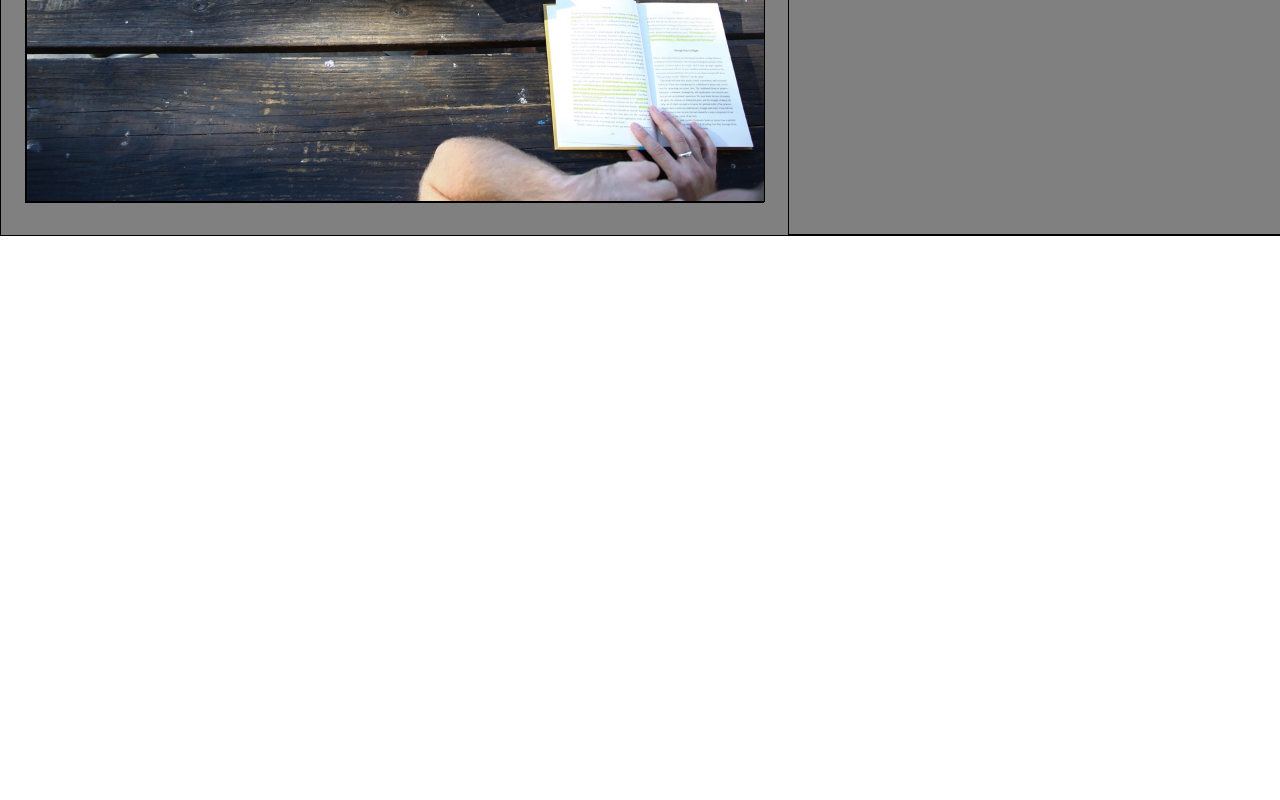
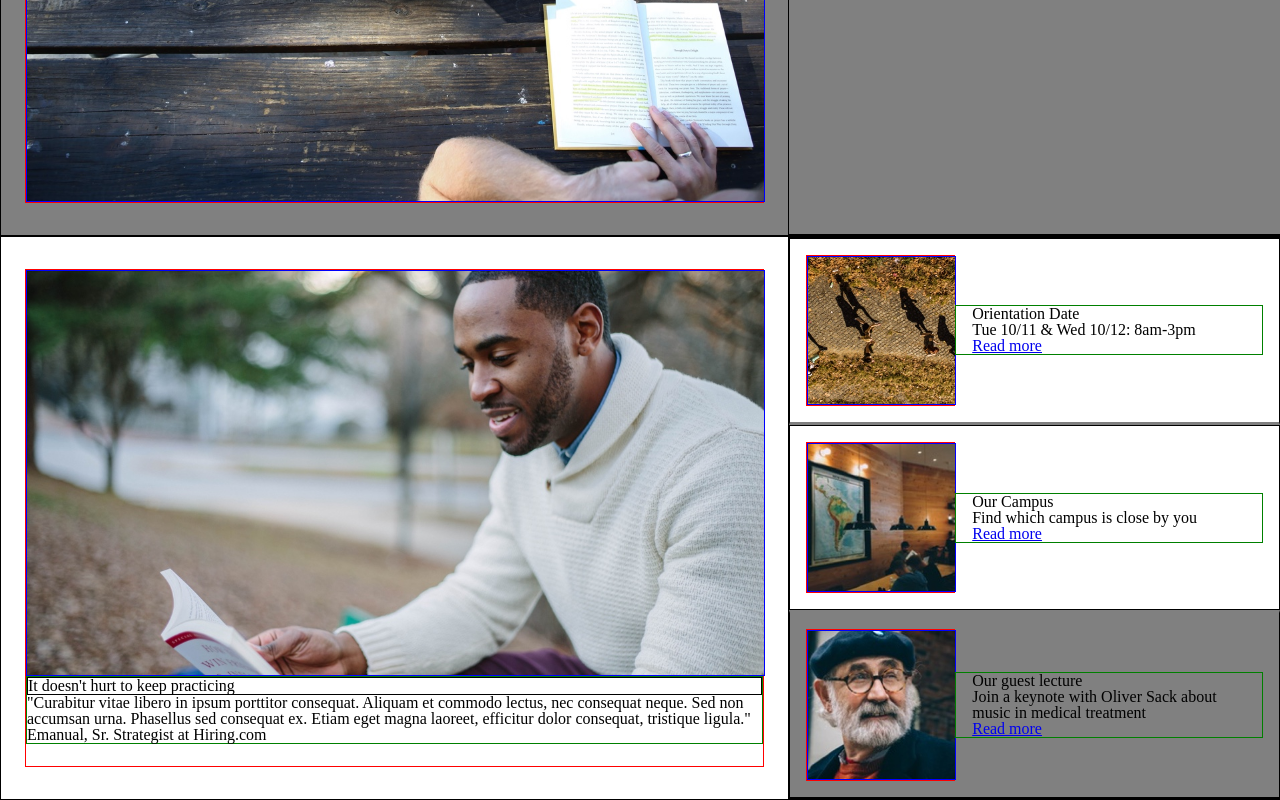
Before and after one commit to jpten66/colemar, a plain HTML site: page index.html in a window 1280 px wide. Shown: the part 445-1245 px from the top of the page. Before the commit the page ends 800 px from the top, so only its background shows below. Drawn offline with Linux system fonts and the light colour scheme.

Commit message:
information wireframe complete

```diff
--- a/index.html
+++ b/index.html
@@ -9,7 +9,7 @@
   <body>
     <header>
       <div class="logo">
-        <img src="./resources/images/ic-logo.svg" alt="Cole Academy Logo">
+        <img src="./resources/images/ic-logo.svg">
         <span>Colemar Academy</span>
       </div>
       <nav>
@@ -22,7 +22,7 @@
     <main>
       <div class="banner">
         <div class="img-container">
-          <img src="./resources/images/banner.jpg" alt="Banner Image">
+          <img src="./resources/images/banner.jpg">
         </div>
         <div class="content">
           <h1>Learn something new everyday</h1>
@@ -32,6 +32,50 @@
           </div>
         </div>
       </div>
+      <div class="information">
+        <div class="main-article">
+          <div class="img-container">
+            <img src="./resources/images/information-main.jpg">
+          </div>
+          <div class="content">
+            <h1>It doesn't hurt to keep practicing</h1>
+            <p>"Curabitur vitae libero in ipsum porttitor consequat.  Aliquam et commodo lectus, nec consequat neque.  Sed non accumsan urna.  Phasellus sed consequat ex.  Etiam eget magna laoreet, efficitur dolor consequat, tristique ligula."</p>
+            <span>Emanual, Sr. Strategist at Hiring.com</span>
+          </div>
+        </div>
+        <div class="side-bar">
+          <div class="side-item">
+            <div class="img-container">
+              <img src=".\resources\images\information-orientation.jpg">
+            </div>
+            <div class="content">
+              <h4>Orientation Date</h4>
+              <span>Tue 10/11 & Wed 10/12: 8am-3pm</span>
+              <span><a href="#">Read more</a></span>
+            </div>
+          </div>
+          <div class="side-item">
+            <div class="img-container">
+              <img src=".\resources\images\information-campus.jpg">
+            </div>
+            <div class="content">
+              <h4>Our Campus</h4>
+              <span>Find which campus is close by you</span>
+              <span><a href="#">Read more</a></span>
+            </div>
+          </div>
+          <div class="side-item">
+            <div class="img-container">
+              <img src=".\resources\images\information-guest-lecture.jpg">
+            </div>
+            <div class="content">
+              <h4>Our guest lecture</h4>
+              <span>Join a keynote with Oliver Sack about music in medical treatment</span>
+              <span><a href="#">Read more</a></span>
+            </div>
+          </div>
+        </div>
+      </div>
     </main>
 
   </body>
--- a/resources/css/styles.css
+++ b/resources/css/styles.css
@@ -35,42 +35,42 @@ nav span{
 }
 
 /* banner styles */
-.banner{
+.banner,
+.information{
   border: 1px solid black;
   width: 100%;
-  background-color: grey;
-  display: inline-flex;
+  display: flex;
 }
 
-.banner .img-container{
+.banner{
+  background-color: grey;
+}
+
+.banner .img-container,
+.information .main-article{
   width: 60%;
   margin: 32px 24px;
-  border: 1px solid black;
+  border: 1px solid red;
 }
 
-.banner img{
-  border: 1px solid black;
+.banner img,
+.information .main-article img,
+.side-item img{
   display: block;
   width: 100%;
   height: auto;
+  border: 1px solid blue;
 }
 
-.banner .content{
+.banner .content,
+.information .side-bar{
   display: flex;
   width: 40%;
-  overflow: hidden;
   flex-direction: column;
   justify-content: center;
   border: 1px solid black;
 }
 
-.banner h1{
-  border: 1px solid black;
-}
-
-.banner h5{
-  border: 1px solid black;
-}
 .banner .btn{
   padding: 8px 0;
   width: 60%;
@@ -78,3 +78,48 @@ nav span{
   background-color: darkgrey;
   text-align: center;
 }
+
+/* information styles */
+.side-bar{
+  border-left: 1px grey solid;
+}
+
+.side-bar .side-item{
+  padding: 16px;
+  display: flex;
+  align-items: center;
+}
+
+.side-item .img-container{
+  width: 35%;
+  height: auto;
+  border: 1px red solid;
+}
+
+.side-bar .content{
+  width: 65%;
+  padding: 0 16px;
+}
+
+.side-item .content span{
+  display: block;
+}
+
+.side-item:last-child{
+  border-top: grey 3px solid;
+  background-color: grey;
+}
+
+.side-item:first-child{
+  border-bottom: grey 3px solid;
+}
+
+.side-bar, h1, h5,
+.side-item{
+  border: black solid 1px;
+}
+
+.main-article .content,
+.side-bar .content{
+  border: 1px green solid;
+}
```
